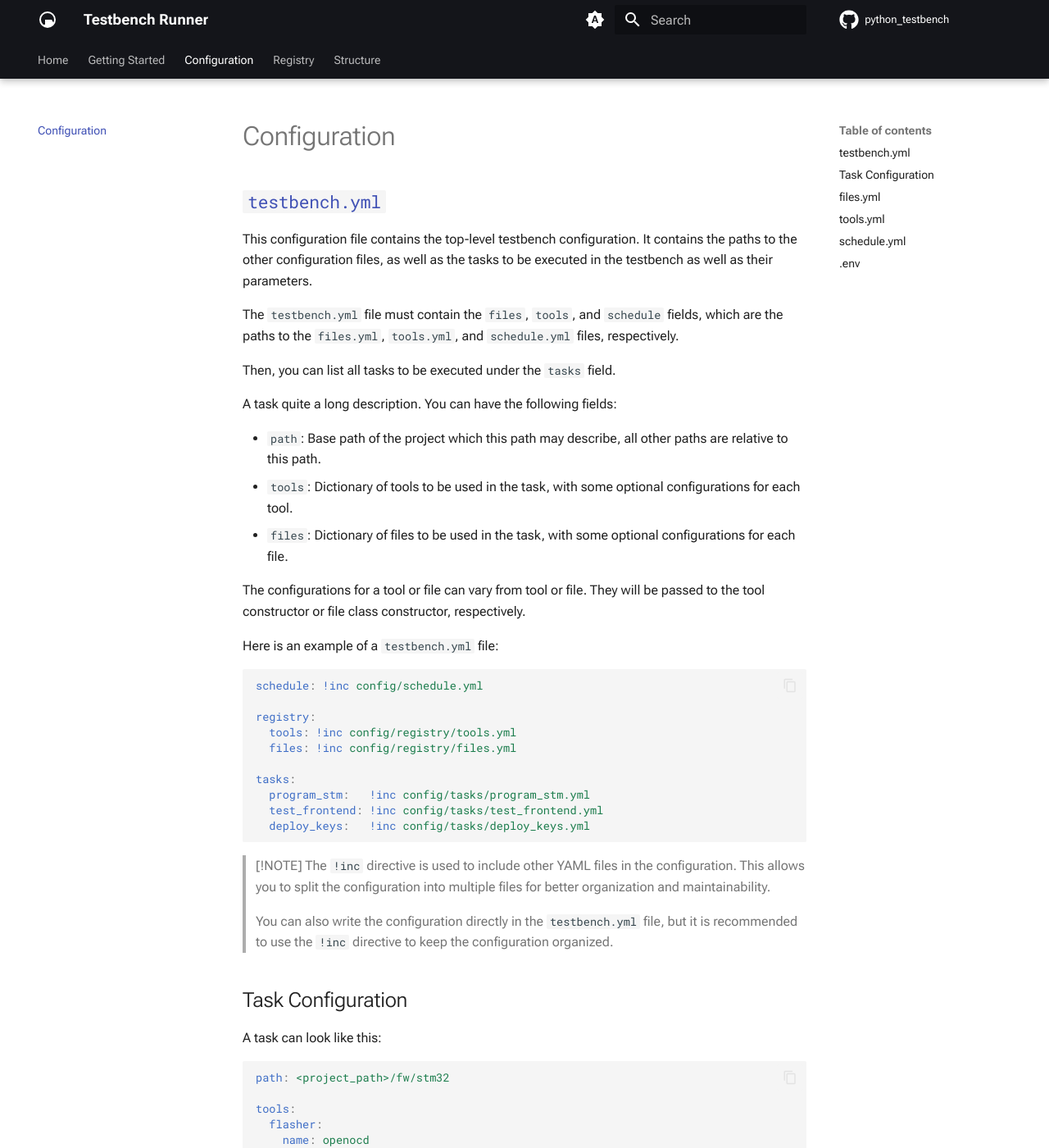
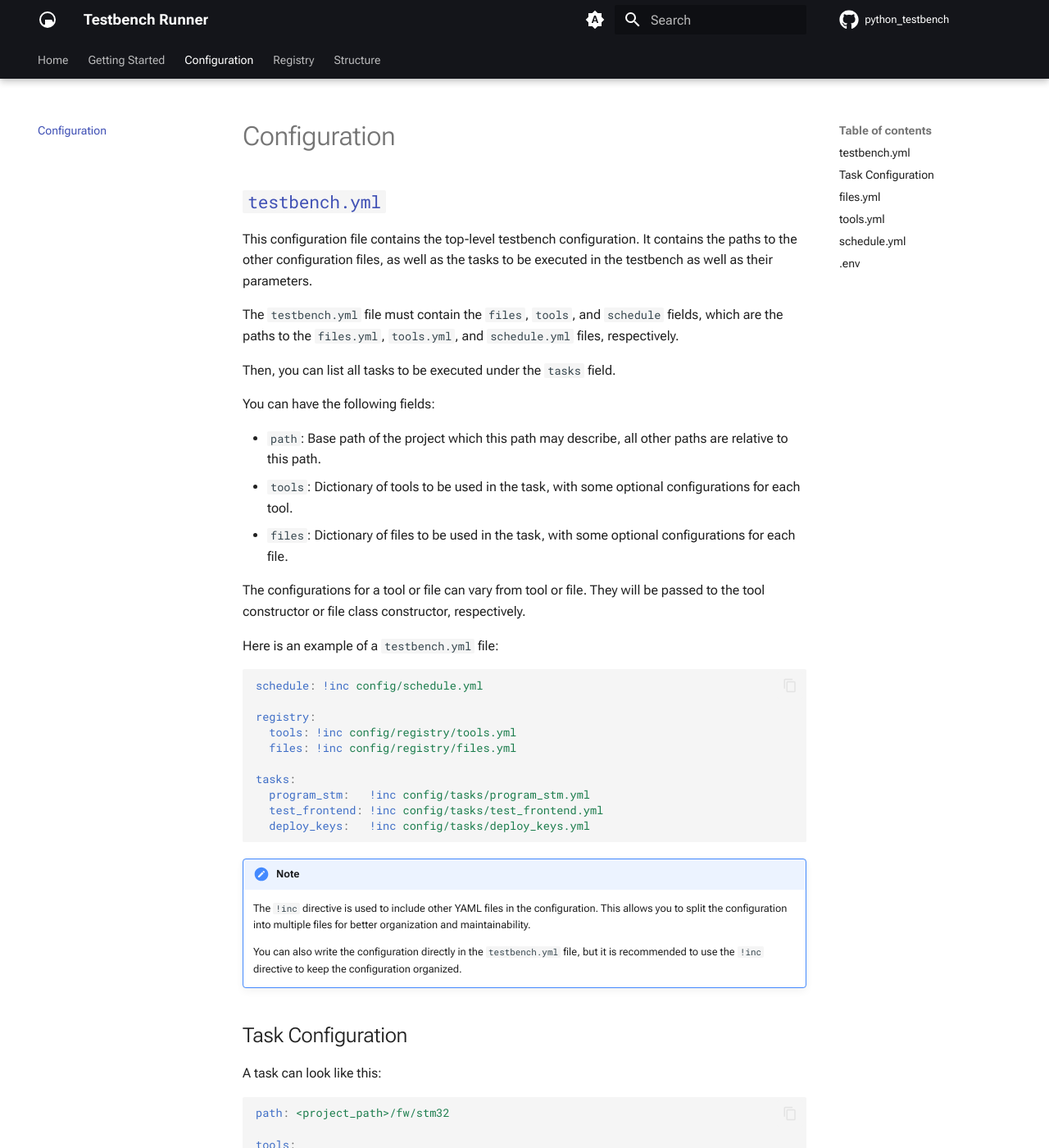
Before and after one commit to WULPUS/python_testbench, an MkDocs documentation site: the page built from docs/docs/configuration.md, in a window 1280 px wide and 1400 px high. Shown: the whole window at 82% size. Built offline with MkDocs 1.6.1 and Material for MkDocs 9.7.7, drawn with Linux system fonts in a browser that asks for light colours; comment, search, counter and statistics services are not loaded.

Commit message:
docs: Fix admonitions

````diff
--- a/docs/docs/configuration.md
+++ b/docs/docs/configuration.md
@@ -6,7 +6,7 @@ The `testbench.yml` file must contain the `files`, `tools`, and `schedule` field
 
 Then, you can list all tasks to be executed under the `tasks` field.
 
-A task quite a long description. You can have the following fields:
+You can have the following fields:
 
 - `path`: Base path of the project which this path may describe, all other paths are relative to this path.
 - `tools`: Dictionary of tools to be used in the task, with some optional configurations for each tool.
@@ -29,10 +29,10 @@ tasks:
   deploy_keys:   !inc config/tasks/deploy_keys.yml
 ```
 
-> [!NOTE]
-> The `!inc` directive is used to include other YAML files in the configuration. This allows you to split the configuration into multiple files for better organization and maintainability.
->
-> You can also write the configuration directly in the `testbench.yml` file, but it is recommended to use the `!inc` directive to keep the configuration organized.
+!!! note
+    The `!inc` directive is used to include other YAML files in the configuration. This allows you to split the configuration into multiple files for better organization and maintainability.
+
+    You can also write the configuration directly in the `testbench.yml` file, but it is recommended to use the `!inc` directive to keep the configuration organized.
 
 
 ## Task Configuration
````
Also changed, not shown: other parts of docs/docs/configuration.md (+2 -1 lines), docs/docs/basic_setup.md (+2 -1 lines), docs/docs/new_file.md (+5 -4 lines), docs/docs/new_tool.md (+5 -4 lines), docs/docs/setup.md (+2 -1 lines).
